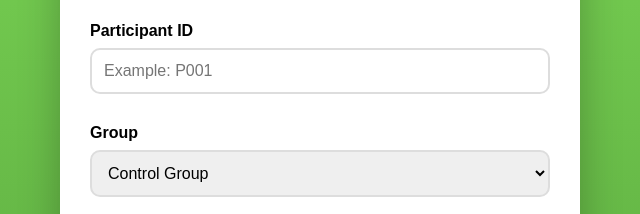
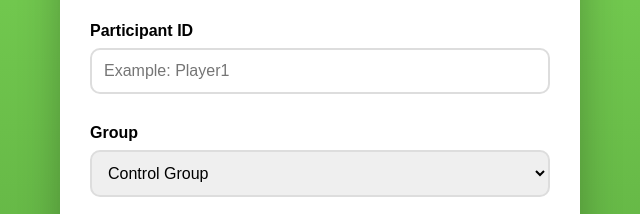
Before and after one commit to vonaivan/thesis-game, a plain HTML site: page index.html in a window 1280 px wide. Shown: the part 273-487 px from the top of the page, 320-960 px from the left. Drawn offline with Linux system fonts and the light colour scheme.

Commit message:
Add files via upload

```diff
--- a/index.html
+++ b/index.html
@@ -27,7 +27,7 @@
         <input
             type="text"
             id="participant"
-            placeholder="Example: P001">
+            placeholder="Example: Player1">
 
         <label>Group</label>
 
```
